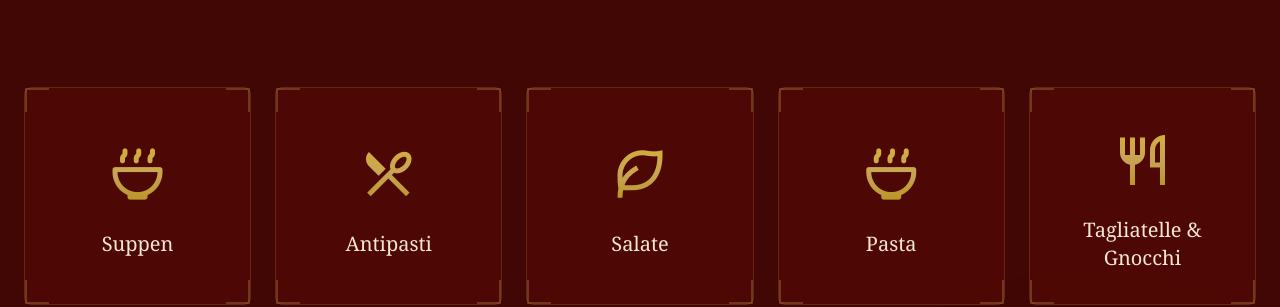
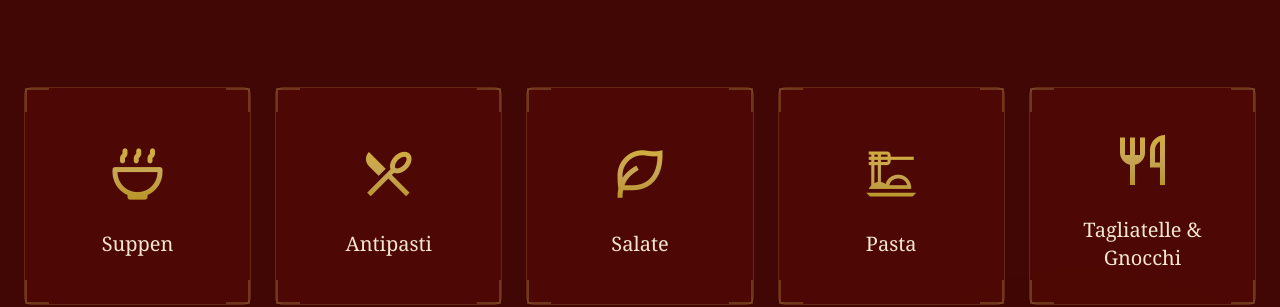
Before and after one commit to RiwaKhodor/Capitolo-Rosso, a React (Vite) app: page / in a window 1280 px wide. Shown: the part 2002-2309 px from the top of the page. Built offline with nearby package versions, Linux system fonts and the light colour scheme.

Commit message:
Fix pizza and pasta icons styling to match other icons design

```diff
--- a/index.html
+++ b/index.html
@@ -10,7 +10,7 @@
   <link href="https://fonts.googleapis.com/css2?family=Pacifico&display=swap" rel="stylesheet">
   <link rel="stylesheet" href="https://cdnjs.cloudflare.com/ajax/libs/font-awesome/6.4.0/css/all.min.css">
   <link rel="stylesheet" href="https://cdnjs.cloudflare.com/ajax/libs/remixicon/4.5.0/remixicon.min.css">
-  <link rel="stylesheet" href="https://fonts.googleapis.com/css2?family=Material+Symbols+Outlined:opsz,wght,FILL,GRAD@20..48,100..700,0..1,-50..200&icon_names=local_pizza" />
+  <link rel="stylesheet" href="https://fonts.googleapis.com/css2?family=Material+Symbols+Outlined:opsz,wght,FILL,GRAD@20..48,100..700,0..1,-50..200" />
   </head>
   <body>
     <div id="root"></div>
--- a/src/index.css
+++ b/src/index.css
@@ -34,3 +34,22 @@ body.modal-open nav {
   opacity: 0;
   pointer-events: none;
 }
+
+/* Material Symbols Icons */
+.material-symbols-outlined {
+  font-family: 'Material Symbols Outlined';
+  font-weight: normal;
+  font-style: normal;
+  line-height: 1;
+  letter-spacing: normal;
+  text-transform: none;
+  display: inline-block;
+  white-space: nowrap;
+  word-wrap: normal;
+  direction: ltr;
+  -webkit-font-feature-settings: 'liga';
+  -webkit-font-smoothing: antialiased;
+  font-variation-settings: 'FILL' 0, 'wght' 400, 'GRAD' 0, 'opsz' 48;
+  speak: none;
+  font-feature-settings: 'liga';
+}
--- a/src/pages/home/components/Specialties.tsx
+++ b/src/pages/home/components/Specialties.tsx
@@ -50,7 +50,8 @@ export default function Specialties() {
     {
       id: 'pasta',
       title: language === 'de' ? 'Pasta' : 'Pasta',
-      icon: 'ri-bowl-line',
+      icon: 'material-symbols-outlined',
+      iconName: 'dinner_dining',
       color: 'from-[#CD853F] to-[#DEB887]'
     },
     {
@@ -155,8 +156,8 @@ export default function Specialties() {
               <div
                 className="w-16 h-16 md:w-20 md:h-20 flex items-center justify-center mb-4 transform transition-all duration-500 group-hover:scale-110 group-hover:rotate-12"
               >
-                {category.id === 'pizza' ? (
-                  <span className={`${category.icon} text-4xl md:text-6xl bg-gradient-to-b from-[#D4AF37] via-[#C7A454] to-[#B8941F] bg-clip-text text-transparent transition-all duration-500 ${hoveredIndex === index ? 'scale-110' : ''}`} style={{ fontVariationSettings: '"FILL" 0, "wght" 400, "GRAD" 0, "opsz" 48' }}>
+                {(category.id === 'pizza' || category.id === 'pasta') && category.iconName ? (
+                  <span className={`${category.icon} text-4xl md:text-6xl bg-gradient-to-b from-[#D4AF37] via-[#C7A454] to-[#B8941F] bg-clip-text text-transparent transition-all duration-500 ${hoveredIndex === index ? 'scale-110' : ''}`}>
                     {category.iconName}
                   </span>
                 ) : (
--- a/src/pages/menu/page.tsx
+++ b/src/pages/menu/page.tsx
@@ -372,7 +372,7 @@ export default function MenuPage() {
     { id: 'suppen', icon: 'ri-bowl-line', nameDe: 'Suppen', nameEn: 'Soups' },
     { id: 'antipasti', icon: 'ri-restaurant-2-line', nameDe: 'Antipasti', nameEn: 'Appetizers' },
     { id: 'salate', icon: 'ri-leaf-line', nameDe: 'Salate', nameEn: 'Salads' },
-    { id: 'pasta', icon: 'ri-bowl-line', nameDe: 'Pasta', nameEn: 'Pasta' },
+    { id: 'pasta', icon: 'material-symbols-outlined', iconName: 'dinner_dining', nameDe: 'Pasta', nameEn: 'Pasta' },
     { id: 'tagliatelle-gnocchi', icon: 'ri-restaurant-line', nameDe: 'Tagliatelle & Gnocchi', nameEn: 'Tagliatelle & Gnocchi' },
     { id: 'pizza', icon: 'material-symbols-outlined', iconName: 'local_pizza', nameDe: 'Pizza', nameEn: 'Pizza' },
     { id: 'focaccia', icon: 'ri-bread-line', nameDe: 'Focaccia', nameEn: 'Focaccia' },
@@ -441,8 +441,8 @@ export default function MenuPage() {
                   onClick={() => scrollToCategory(category.id)}
                   className="group flex items-center gap-1.5 px-2.5 py-1.5 rounded-md bg-[#5A0A06]/50 hover:bg-[#5A0A06]/70 border border-[#C7A454]/20 hover:border-[#C7A454]/40 transition-all duration-300 whitespace-nowrap flex-1 min-w-0"
                 >
-                  {category.id === 'pizza' ? (
-                    <span className={`${category.icon} text-[#C7A454] group-hover:text-[#D4AF37] transition-colors text-lg flex-shrink-0`} style={{ fontVariationSettings: '"FILL" 0, "wght" 400, "GRAD" 0, "opsz" 48' }}>
+                  {category.id === 'pizza' || category.id === 'pasta' ? (
+                    <span className={`${category.icon} text-[#C7A454] group-hover:text-[#D4AF37] transition-colors text-lg flex-shrink-0`}>
                       {category.iconName}
                     </span>
                   ) : (
@@ -481,8 +481,8 @@ export default function MenuPage() {
                       className="w-full flex items-center gap-3 px-4 py-3 text-left hover:bg-[#410704] transition-colors duration-300 border-b border-[#C7A454]/10 last:border-0"
                       type="button"
                     >
-                      {category.id === 'pizza' ? (
-                        <span className={`${category.icon} text-[#C7A454] text-lg flex-shrink-0`} style={{ fontVariationSettings: '"FILL" 0, "wght" 400, "GRAD" 0, "opsz" 48' }}>
+                      {category.id === 'pizza' || category.id === 'pasta' ? (
+                        <span className={`${category.icon} text-[#C7A454] text-lg flex-shrink-0`}>
                           {category.iconName}
                         </span>
                       ) : (
@@ -547,7 +547,9 @@ export default function MenuPage() {
           {/* Pasta */}
           <div id="pasta" className="mb-16 scroll-mt-24">
             <h3 className="text-3xl font-serif text-[#C7A454] mb-8 pb-3 border-b border-[#C7A454]/30 flex items-center gap-4">
-              <i className="ri-bowl-line text-2xl"></i>
+              <span className="material-symbols-outlined text-2xl text-[#C7A454]">
+                dinner_dining
+              </span>
               <span>Pasta</span>
               <div className="flex-1 h-0.5 bg-gradient-to-r from-[#C7A454] via-[#D4AF37] to-transparent ml-4"></div>
             </h3>
@@ -577,7 +579,7 @@ export default function MenuPage() {
           {/* Pizza */}
           <div id="pizza" className="mb-16 scroll-mt-24">
             <h3 className="text-3xl font-serif text-[#C7A454] mb-4 pb-3 border-b border-[#C7A454]/30 flex items-center gap-4">
-              <span className="material-symbols-outlined text-2xl text-[#C7A454]" style={{ fontVariationSettings: '"FILL" 0, "wght" 400, "GRAD" 0, "opsz" 48' }}>
+              <span className="material-symbols-outlined text-2xl text-[#C7A454]">
                 local_pizza
               </span>
               <span>Pizza</span>
```
Also changed, not shown: 1 other file (tests, documents, lock files or other folders).
